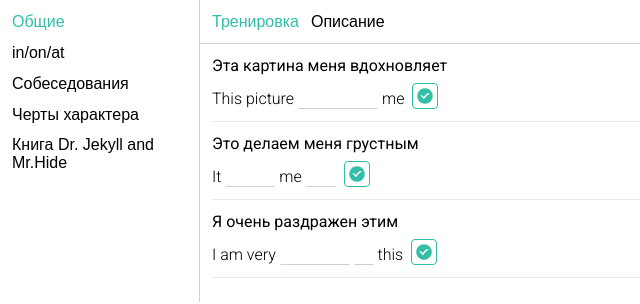
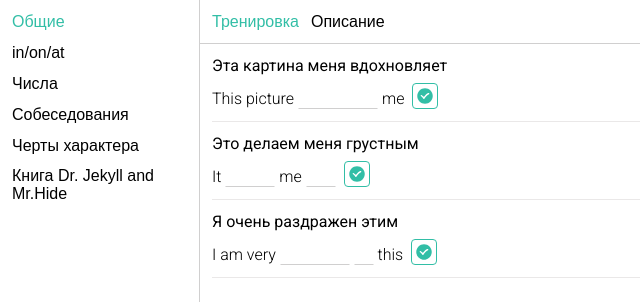
Before and after one commit to footzi/english-notes, a React (Vite) app: page / in a window 1280 px wide. Shown: the top 304 px of the page, without its empty margins (0-640 px from the left). Built offline with nearby package versions, Linux system fonts and the light colour scheme.

Commit message:
Добавляет числа

```diff
--- a/src/data/categories.json
+++ b/src/data/categories.json
@@ -6,6 +6,10 @@
   {
     "id": "inOnAt",
     "name": "in/on/at"
+  },
+  {
+    "id": "numbers",
+    "name": "Числа"
   },
   {
     "id": "interview",
--- a/src/data/dr-jekyll-book.json
+++ b/src/data/dr-jekyll-book.json
@@ -31,8 +31,8 @@
   },
   {
     "question": "Он унаследовал мои деньги",
-    "answer": "He inherits my money",
-    "tasks": ["inherits"]
+    "answer": "He inherited my money",
+    "tasks": ["inherited"]
   },
   {
     "question": "Я могу избавиться от него",
@@ -41,7 +41,7 @@
   },
   {
     "question": "Он подчиняется ему",
-    "answer": "He obey him",
-    "tasks": ["obey"]
+    "answer": "He obeys him",
+    "tasks": ["obeys"]
   }
 ]
--- a/src/data/index.js
+++ b/src/data/index.js
@@ -4,10 +4,12 @@ import CATEGORIES from './categories.json';
 import DR_JEKYLL_BOOK from './dr-jekyll-book.json';
 import TRAITS from './traits.json';
 import IN_ON_AT from './in-on-at.json';
+import NUMBERS from './numbers.json';
 import { nanoid } from 'nanoid';
 
 const questions = {
   common: COMMON,
+  numbers: NUMBERS,
   interview: INTERVIEW,
   drJekyllBook: DR_JEKYLL_BOOK,
   traits: TRAITS,
@@ -31,7 +33,7 @@ export const getData = () => {
   const categories = CATEGORIES.map((category) => {
     return {
       ...category,
-      questions: prepareQuestions(questions[category.id]),
+      questions: prepareQuestions(questions[category.id] ?? []),
     };
   });
 
--- /dev/null
+++ b/src/data/numbers.json
@@ -0,0 +1,138 @@
+[
+  {
+    "question": "1/2",
+    "answer": "half",
+    "tasks": ["half"]
+  },
+  {
+    "question": "1/3",
+    "answer": "one thirds",
+    "tasks": ["one", "thirds"]
+  },
+  {
+    "question": "3/4",
+    "answer": "three quarters",
+    "tasks": ["three", "quarters"]
+  },
+  {
+    "question": "5/2",
+    "answer": "five halves",
+    "tasks": ["five", "halves"]
+  },
+  {
+    "question": "8/9",
+    "answer": "eight ninths",
+    "tasks": ["eight", "ninths"]
+  },
+  {
+    "question": "3/5",
+    "answer": "three fifths",
+    "tasks": ["three", "fifths"]
+  },
+  {
+    "question": "12.17",
+    "answer": "twelve point seventeen",
+    "tasks": ["twelve", "point", "seventeen"]
+  },
+  {
+    "question": "28.56",
+    "answer": "twenty-eight point fifty-six",
+    "tasks": ["twenty-eight", "point", "fifty-six"]
+  },
+  {
+    "question": "3.9",
+    "answer": "three point nine",
+    "tasks": ["three", "point", "nine"]
+  },
+  {
+    "question": "75%",
+    "answer": "seventy-five percent",
+    "tasks": ["seventy-five", "percent"]
+  },
+  {
+    "question": "93%",
+    "answer": "ninety-three percent",
+    "tasks": ["ninety-three", "percent"]
+  },
+  {
+    "question": "38%",
+    "answer": "thirty-eight percent",
+    "tasks": ["thirty-eight", "percent"]
+  },
+  {
+    "question": "3 500 950",
+    "answer": "three million five hundred thousand nine hundred and fifty",
+    "tasks": ["three", "million", "five", "hundred", "thousand", "nine", "hundred", "and", "fifty"]
+  },
+  {
+    "question": "8 934 379",
+    "answer": "eight million nine hundred thirty-four thousand three hundred and seventy-nine",
+    "tasks": [
+      "eight",
+      "million",
+      "nine",
+      "hundred",
+      "thirty-four",
+      "thousand",
+      "three",
+      "hundred",
+      "and",
+      "seventy-nine"
+    ]
+  },
+  {
+    "question": "1 600 000",
+    "answer": "one million six hundred thousand",
+    "tasks": ["one", "million", "six", "hundred", "thousand"]
+  },
+  {
+    "question": "10 900 300",
+    "answer": "ten million nine hundred thousand three hundred",
+    "tasks": ["ten", "million", "nine", "hundred", "thousand", "three", "hundred"]
+  },
+  {
+    "question": "25 324",
+    "answer": "twenty-five thousand three hundred and twenty-four",
+    "tasks": ["twenty-five", "thousand", "three", "hundred", "and", "twenty-four"]
+  },
+  {
+    "question": "13 893",
+    "answer": "thirteen thousand eight hundred and ninety-three",
+    "tasks": ["thirteen", "thousand", "eight", "hundred", "and", "ninety-three"]
+  },
+  {
+    "question": "7 534",
+    "answer": "seven thousand five hundred and thirty-four",
+    "tasks": ["seven", "thousand", "five", "hundred", "and", "thirty-four"]
+  },
+  {
+    "question": "9 600",
+    "answer": "nine thousand six hundred",
+    "tasks": ["nine", "thousand", "six", "hundred"]
+  },
+  {
+    "question": "836",
+    "answer": "eight hundred and thirty-six",
+    "tasks": ["eight", "hundred", "and", "thirty-six"]
+  },
+  {
+    "question": "396",
+    "answer": "three hundred and ninety-six",
+    "tasks": ["three", "hundred", "and", "ninety-six"]
+  },
+  {
+    "question": "25 апреля",
+    "answer": "the twenty-fifth of April",
+    "tasks": ["the", "twenty-fifth", "of", "April"]
+  },
+  {
+    "question": "13 ноября",
+    "answer": "the thirteenth of November",
+    "tasks": ["the", "thirteenth", "of", "November"]
+  },
+  {
+    "question": "31 января",
+    "answer": "the thirty-first of January",
+    "tasks": ["the", "thirty-first", "of", "January"]
+  }
+]
```
